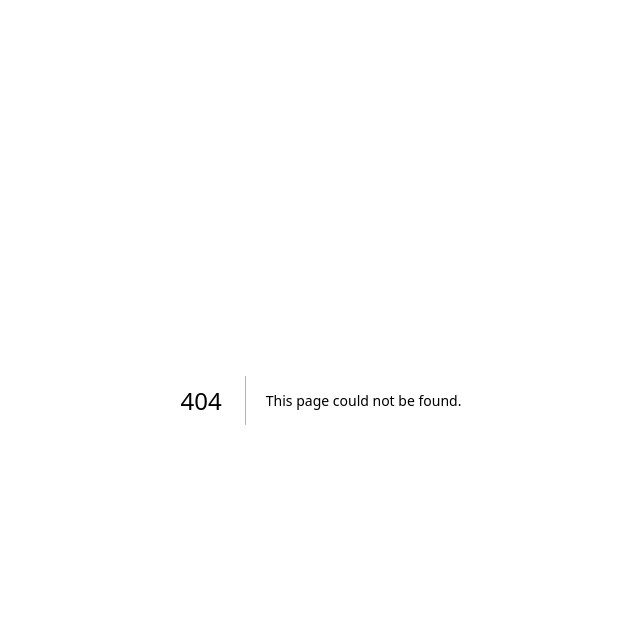
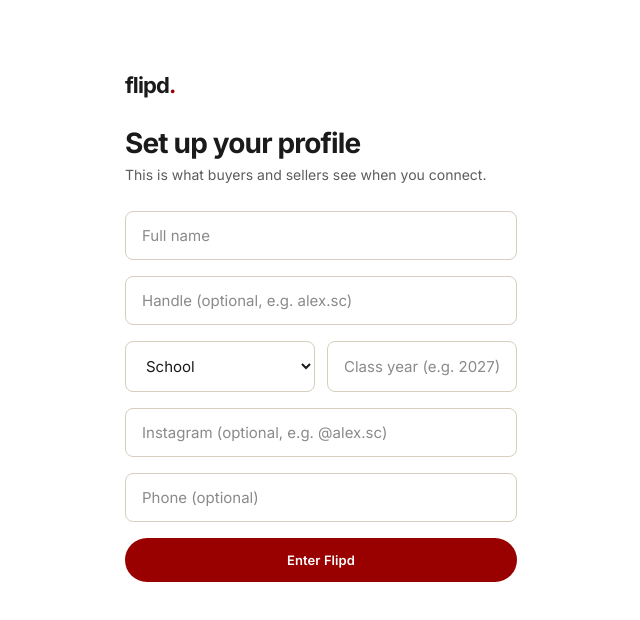
Before and after one commit to n427/Flipd, a Next.js app: page /onboarding in a window 1280 px wide. Before the commit this address had no page. Shown: the top 620 px of the page, without its empty margins (319-959 px from the left). Built offline with nearby package versions, Linux system fonts and the light colour scheme.

Commit message:
feat: profile me endpoint + onboarding screen

```diff
--- /dev/null
+++ b/src/app/api/me/route.ts
@@ -0,0 +1,40 @@
+import { NextRequest, NextResponse } from 'next/server';
+import { admin } from '@/lib/supabase/admin';
+import { getSessionUser } from '@/lib/supabase/server';
+
+export async function GET() {
+  const user = await getSessionUser();
+  if (!user) return NextResponse.json({ error: 'unauthorized' }, { status: 401 });
+  const { data } = await admin.from('profiles').select('*').eq('id', user.id).single();
+  return NextResponse.json({ profile: data ?? null });
+}
+
+const EDITABLE = [
+  'display_name', 'handle', 'school_unit', 'class_year',
+  'contact_instagram', 'contact_phone', 'contact_email',
+] as const;
+
+export async function PATCH(req: NextRequest) {
+  const user = await getSessionUser();
+  if (!user) return NextResponse.json({ error: 'unauthorized' }, { status: 401 });
+  const body = await req.json().catch(() => ({}));
+
+  const update: Record<string, string | null> = {};
+  for (const key of EDITABLE) {
+    if (typeof body[key] === 'string') update[key] = body[key].trim() || null;
+  }
+  if (Object.keys(update).length === 0) {
+    return NextResponse.json({ error: 'nothing to update' }, { status: 400 });
+  }
+  const { data, error } = await admin
+    .from('profiles')
+    .update(update)
+    .eq('id', user.id)
+    .select()
+    .single();
+  if (error) {
+    const msg = error.code === '23505' ? 'That handle is taken.' : error.message;
+    return NextResponse.json({ error: msg }, { status: 400 });
+  }
+  return NextResponse.json({ profile: data });
+}
--- /dev/null
+++ b/src/app/onboarding/page.tsx
@@ -0,0 +1,68 @@
+'use client';
+
+import React from 'react';
+import { useRouter } from 'next/navigation';
+
+const UNITS = ['Marshall', 'Annenberg', 'Viterbi', 'Dornsife', 'SCA', 'Roski', 'Thornton', 'Price', 'Other'];
+
+export default function OnboardingPage() {
+  const router = useRouter();
+  const [name, setName] = React.useState('');
+  const [handle, setHandle] = React.useState('');
+  const [unit, setUnit] = React.useState('');
+  const [year, setYear] = React.useState('');
+  const [instagram, setInstagram] = React.useState('');
+  const [phone, setPhone] = React.useState('');
+  const [error, setError] = React.useState('');
+  const [saving, setSaving] = React.useState(false);
+
+  const submit = async (e: React.FormEvent) => {
+    e.preventDefault();
+    if (!name.trim()) { setError('Your name is required.'); return; }
+    setSaving(true);
+    setError('');
+    const res = await fetch('/api/me', {
+      method: 'PATCH',
+      headers: { 'Content-Type': 'application/json' },
+      body: JSON.stringify({
+        display_name: name, handle, school_unit: unit, class_year: year,
+        contact_instagram: instagram, contact_phone: phone,
+      }),
+    });
+    if (res.ok) { router.push('/feed'); return; }
+    const body = await res.json().catch(() => ({}));
+    setError(body.error || 'Could not save — try again.');
+    setSaving(false);
+  };
+
+  return (
+    <div style={{ maxWidth: 440, margin: '0 auto', padding: '72px 24px' }}>
+      <div style={{ fontWeight: 800, fontSize: 22, letterSpacing: '-0.04em', color: 'var(--ink)' }}>
+        flipd<span style={{ color: 'var(--cardinal)' }}>.</span>
+      </div>
+      <h1 style={{ fontWeight: 800, fontSize: 28, letterSpacing: '-0.03em', color: 'var(--ink)', margin: '28px 0 6px' }}>
+        Set up your profile
+      </h1>
+      <p style={{ fontSize: 14, color: 'var(--muted)', margin: '0 0 28px' }}>
+        This is what buyers and sellers see when you connect.
+      </p>
+      <form onSubmit={submit} style={{ display: 'flex', flexDirection: 'column', gap: 16 }}>
+        <input className="field" placeholder="Full name" value={name} onChange={(e) => setName(e.target.value)} />
+        <input className="field" placeholder="Handle (optional, e.g. alex.sc)" value={handle} onChange={(e) => setHandle(e.target.value)} />
+        <div style={{ display: 'grid', gridTemplateColumns: '1fr 1fr', gap: 12 }}>
+          <select className="field" value={unit} onChange={(e) => setUnit(e.target.value)}>
+            <option value="">School</option>
+            {UNITS.map((u) => <option key={u} value={u}>{u}</option>)}
+          </select>
+          <input className="field" placeholder="Class year (e.g. 2027)" value={year} onChange={(e) => setYear(e.target.value)} />
+        </div>
+        <input className="field" placeholder="Instagram (optional, e.g. @alex.sc)" value={instagram} onChange={(e) => setInstagram(e.target.value)} />
+        <input className="field" placeholder="Phone (optional)" value={phone} onChange={(e) => setPhone(e.target.value)} />
+        {error && <div style={{ fontSize: 13, color: 'var(--cardinal)' }}>{error}</div>}
+        <button type="submit" className="btn btn-primary" disabled={saving} style={{ padding: '13px 22px' }}>
+          {saving ? 'Saving…' : 'Enter Flipd'}
+        </button>
+      </form>
+    </div>
+  );
+}
```
